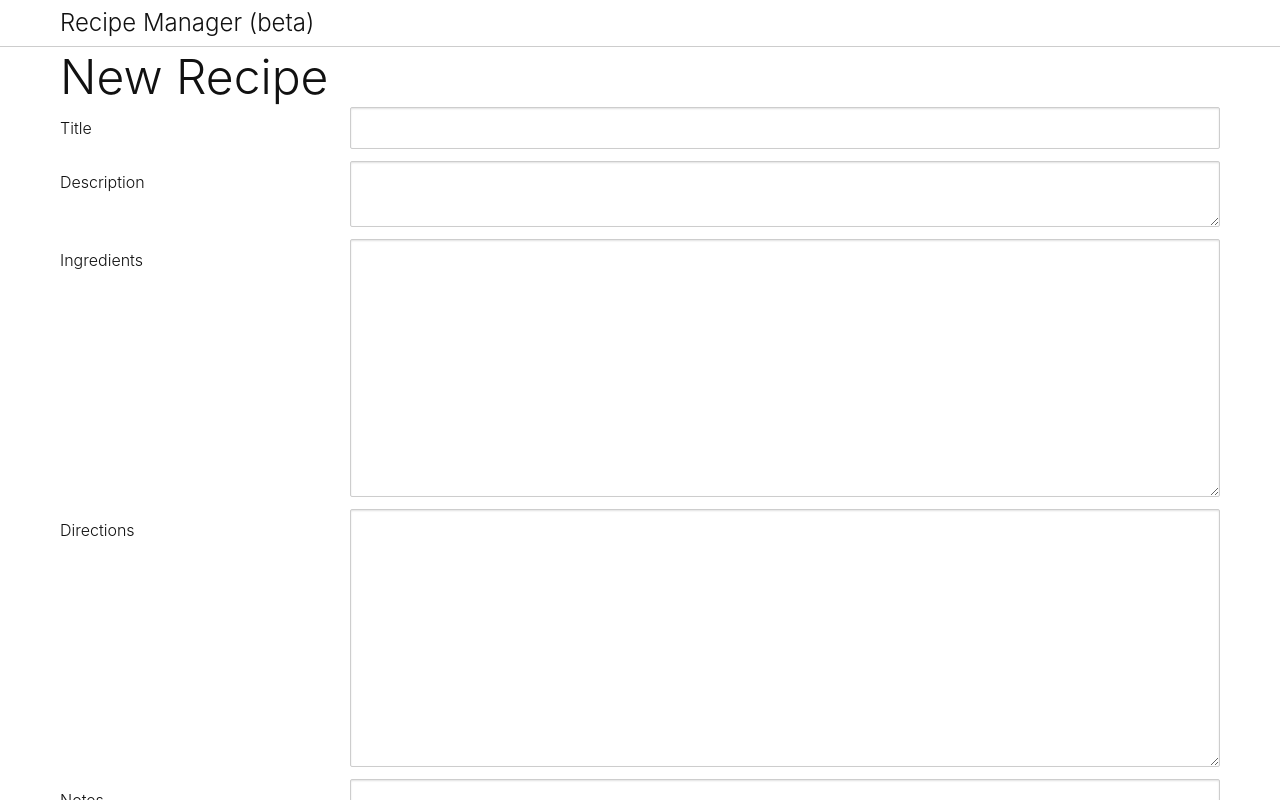
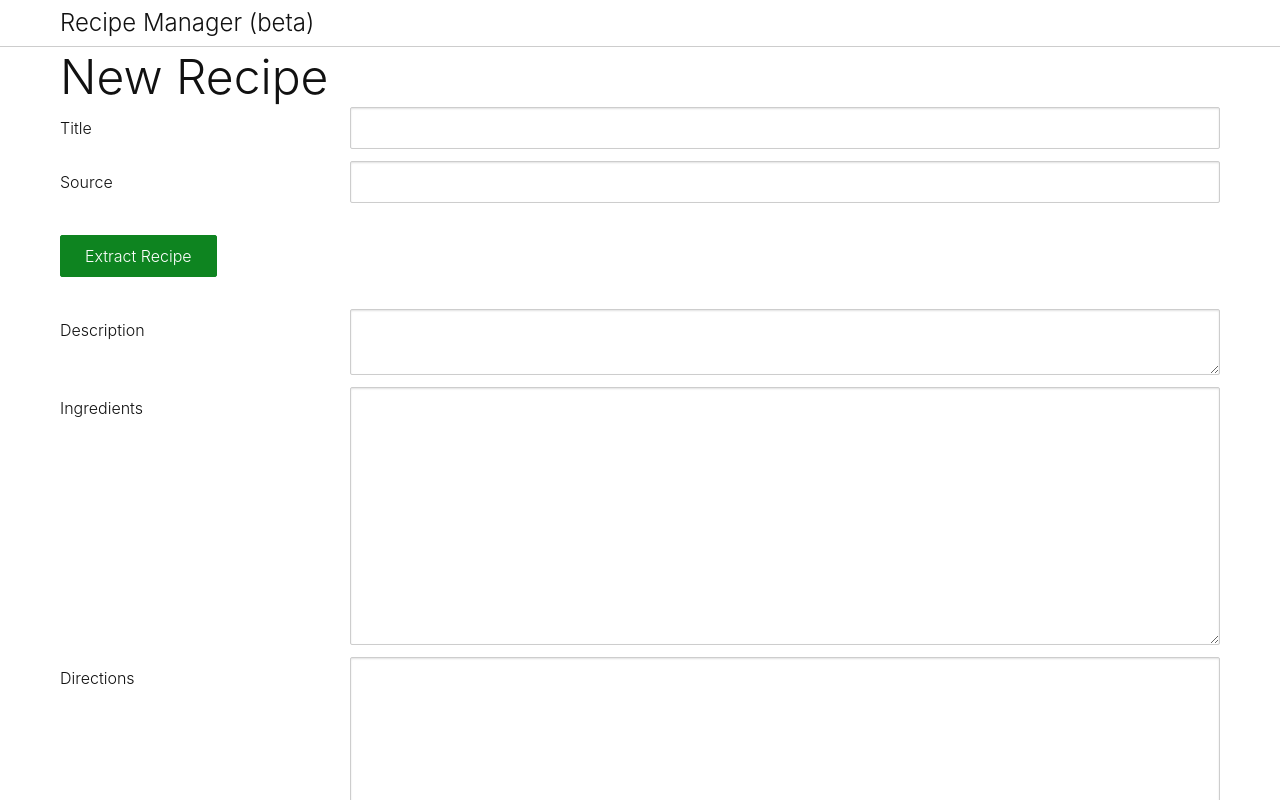
Before and after one commit to bhdouglass/recipe-boss, a Vue app: page /#/new in a window 1280 px wide. Shown: the top 800 px of the page. Built offline with nearby package versions, Linux system fonts and the light colour scheme; a web font is replaced by a local one.

Commit message:
Added support for extracting recipies

```diff
--- a/package.json
+++ b/package.json
@@ -11,6 +11,7 @@
     "build": "node webpack/build.js"
   },
   "dependencies": {
+    "axios": "^0.17.1",
     "font-awesome": "^4.7.0",
     "uuid": "^3.1.0",
     "vue": "^2.5.2",
--- /dev/null
+++ b/src/api.js
@@ -0,0 +1,28 @@
+import axios from 'axios';
+
+function parseTime(str) {
+    let time = parseInt(str, 10);
+
+    if (str.indexOf('hour') > 0) {
+        time *= 60;
+    }
+
+    return time;
+}
+
+export default {
+    extract(url) {
+        return axios.get(`https://choppingboard.recipes/api/v0/recipe?key=${process.env.API_KEY}&q=${url}`).then((res) => {
+            return {
+                title: res.data.name,
+                description: res.data.copyrighted ? res.data.copyrighted.description : '',
+                ingredients: res.data.ingredients.join('\n'),
+                directions: res.data.instructions.join('\n'),
+                prep_time: parseTime(res.data.prepTime.en),
+                total_time: parseTime(res.data.totalTime.en),
+                source: res.data.url,
+                image: res.data.copyrighted ? res.data.copyrighted.image : '',
+            };
+        });
+    },
+};
--- a/src/components/Edit.vue
+++ b/src/components/Edit.vue
@@ -13,6 +13,13 @@
                     <label for="title" class="p-form__label">Title</label>
                     <input type="text" id="title" class="p-form__control" :disabled="saving" v-model="recipe.title" />
                 </div>
+
+                <div class="p-form__group">
+                    <label for="source" class="p-form__label">Source</label>
+                    <input type="url" id="source" class="p-form__control" :disabled="saving" v-model="recipe.source" />
+                </div>
+
+                <a @click="extract()" class="p-button--positive" v-if="is_new && !error">Extract Recipe</a>
 
                 <div class="p-form__group">
                     <label for="description" class="p-form__label">Description</label>
@@ -45,11 +52,6 @@
                 </div>
 
                 <div class="p-form__group">
-                    <label for="source" class="p-form__label">Source</label>
-                    <input type="url" id="source" class="p-form__control" :disabled="saving" v-model="recipe.source" />
-                </div>
-
-                <div class="p-form__group">
                     <label for="image" class="p-form__label">Image</label>
                     <input type="url" id="image" class="p-form__control" :disabled="saving" v-model="recipe.image" />
                 </div>
@@ -72,6 +74,7 @@
 
 <script>
 import storage from '@/storage';
+import api from '@/api';
 
 export default {
     name: 'Edit',
@@ -81,6 +84,7 @@ export default {
             recipe: {},
             saving: false,
             loading: false,
+            error: false,
         };
     },
     created() {
@@ -105,6 +109,18 @@ export default {
                 this.$router.push({name: 'view', params: {id: recipe.id}});
             });
         },
+        extract() {
+            if (this.recipe.source) {
+                this.loading = true;
+                api.extract(this.recipe.source).then((recipe) => {
+                    this.recipe = recipe;
+                    this.loading = false;
+                }).catch(() => {
+                    this.loading = false;
+                    this.error = true;
+                });
+            }
+        },
     },
 };
 </script>
--- a/src/components/List.vue
+++ b/src/components/List.vue
@@ -26,6 +26,7 @@
                         :src="result.image"
                         :alt="result.title"
                         @click="$router.push({name: 'view', params: {id: result.id}})"
+                        v-if="result.image"
                     />
 
                     <div class="p-matrix__content">
--- a/src/components/View.vue
+++ b/src/components/View.vue
@@ -109,7 +109,7 @@ export default {
                     let parts = ingredient.split(' ');
                     if (parts.length > 1) {
                         let part1 = parts.shift();
-                        if (!isNaN(part1)) {
+                        if (!isNaN(part1.replace('/', ''))) {
                             ingredient = `<b>${part1}</b> ${parts.join(' ')}`;
                         }
                     }
--- a/webpack/config/dev.env.js
+++ b/webpack/config/dev.env.js
@@ -3,5 +3,5 @@ const merge = require('webpack-merge')
 const prodEnv = require('./prod.env')
 
 module.exports = merge(prodEnv, {
-  NODE_ENV: '"development"'
+  NODE_ENV: '"development"',
 })
--- a/webpack/config/prod.env.js
+++ b/webpack/config/prod.env.js
@@ -1,4 +1,5 @@
 'use strict'
 module.exports = {
-  NODE_ENV: '"production"'
+  NODE_ENV: '"production"',
+  API_KEY: JSON.stringify(process.env.API_KEY),
 }
```
Also changed, not shown: 1 other file (tests, documents, lock files or other folders).
